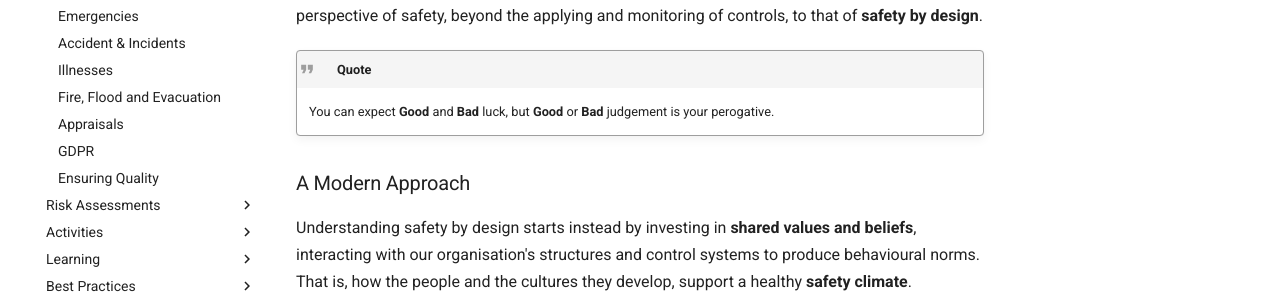
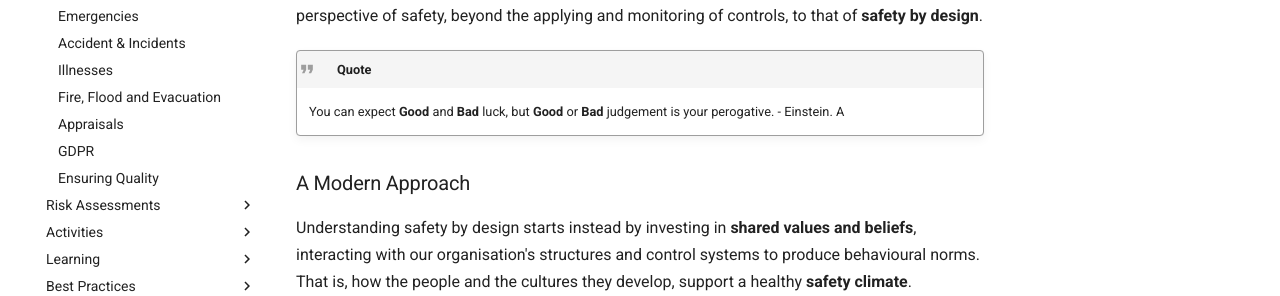
Before and after one commit to Matt-Adventure-Ardeche/staffhandbook, an MkDocs documentation site: the page built from docs/policies/riskmitigation.md, in a window 1280 px wide and 900 px high. Shown: the part 337-633 px from the top of the window. Built offline with MkDocs 1.6.1 and Material for MkDocs 9.7.7, drawn with Linux system fonts in a browser that asks for light colours; comment, search, counter and statistics services are not loaded.

Commit message:
quote attrib

```diff
--- a/docs/policies/riskmitigation.md
+++ b/docs/policies/riskmitigation.md
@@ -7,6 +7,7 @@ Managing safety through compliance has traditionally been at the forefront of th
 !!! quote
 
 	You can expect **Good** and **Bad** luck, but **Good** or **Bad** judgement is your perogative.
+	- Einstein. A
 
 ### A Modern Approach
 
```
